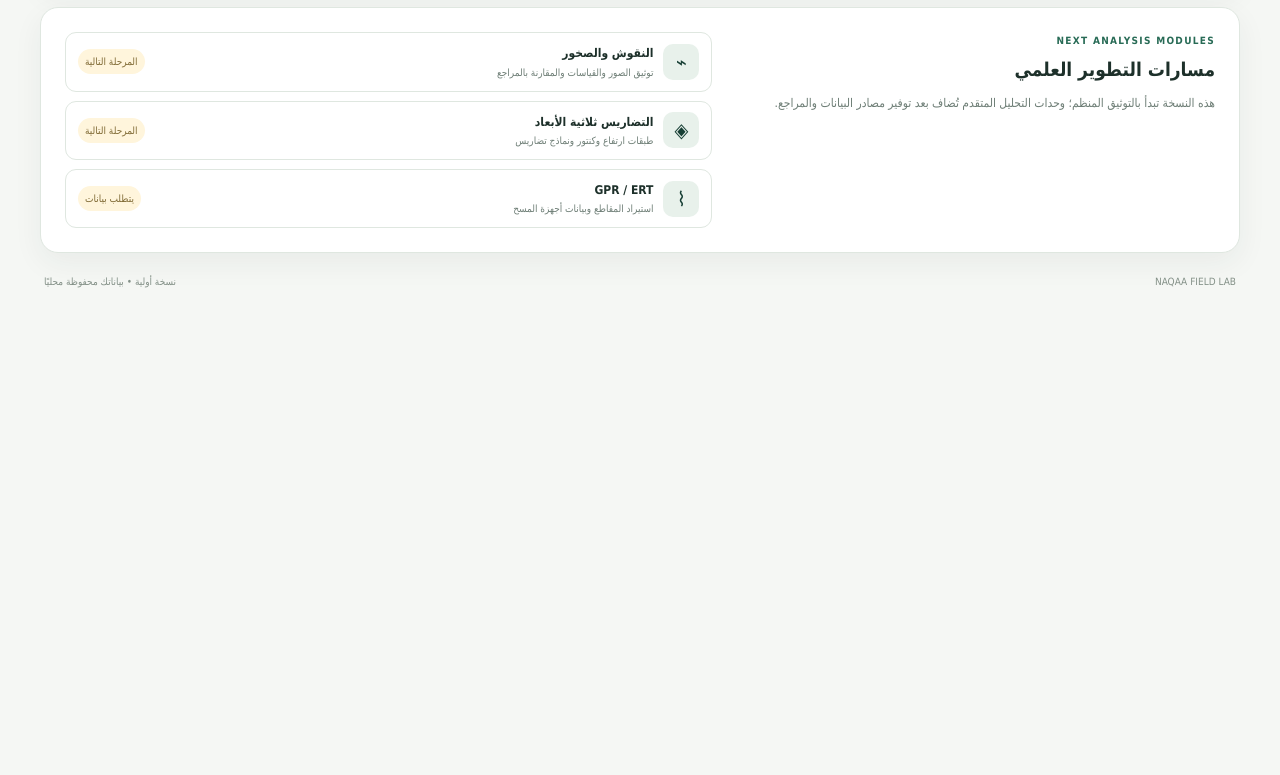
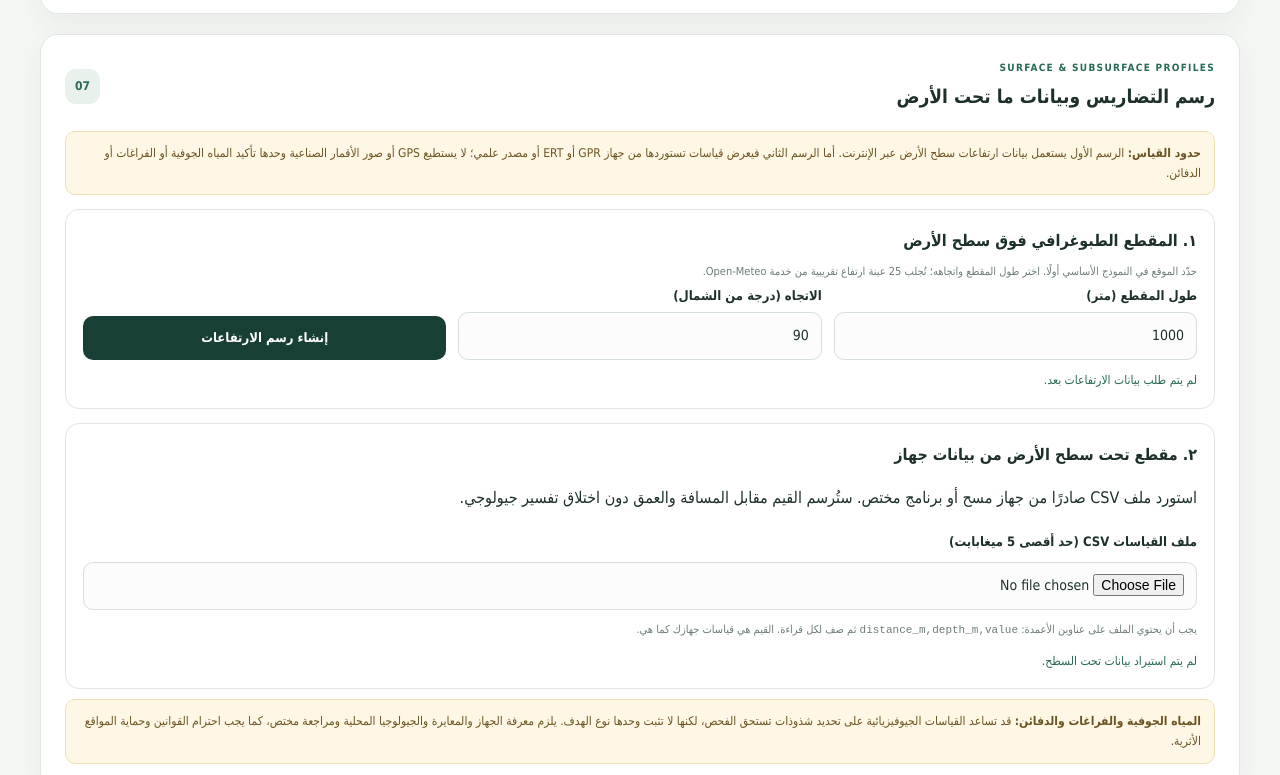
Before and after one commit to naqaaholding-create/Naqaa-HOLDING-, a website: page field-lab/index.html in a window 1280 px wide. Shown: the part 1930-2705 px from the top of the page. Before the commit the page ends 2266 px from the top, so only its background shows below. Drawn offline with nearby package versions, Linux system fonts and the light colour scheme.

Commit message:
Integrate surface terrain and measured subsurface profiles

```diff
--- a/field-lab/index.html
+++ b/field-lab/index.html
@@ -11,7 +11,7 @@
   <link rel="stylesheet" href="subscriptions.css">
   <link rel="stylesheet" href="sharing.css">
   <link rel="stylesheet" href="wallet.css">
-  <link rel="stylesheet" href="research-analysis.css">
+  <link rel="stylesheet" href="research-analysis.css">\n  <link rel="stylesheet" href="terrain-profile.css">
   <link rel="stylesheet" href="https://unpkg.com/leaflet@1.9.4/dist/leaflet.css" crossorigin="">
 </head>
 <body>
@@ -265,6 +265,43 @@
       </form>
     </section>
 
+        <section class="panel terrain-profile-panel" id="terrain-profile">
+      <div class="section-heading">
+        <div><p class="eyebrow">SURFACE & SUBSURFACE PROFILES</p><h2>رسم التضاريس وبيانات ما تحت الأرض</h2></div>
+        <span class="step">07</span>
+      </div>
+      <div class="terrain-note"><strong>حدود القياس:</strong> الرسم الأول يستعمل بيانات ارتفاعات سطح الأرض عبر الإنترنت. أما الرسم الثاني فيعرض قياسات تستوردها من جهاز GPR أو ERT أو مصدر علمي؛ لا يستطيع GPS أو صور الأقمار الصناعية وحدها تأكيد المياه الجوفية أو الفراغات أو الدفائن.</div>
+      <section class="terrain-subsection">
+        <h3>١. المقطع الطبوغرافي فوق سطح الأرض</h3>
+        <p class="helper">حدّد الموقع في النموذج الأساسي أولًا. اختر طول المقطع واتجاهه؛ تُجلب 25 عينة ارتفاع تقريبية من خدمة Open-Meteo.</p>
+        <div class="terrain-controls">
+          <div><label for="terrain-distance">طول المقطع (متر)</label><input id="terrain-distance" type="number" min="100" max="5000" step="100" value="1000"></div>
+          <div><label for="terrain-bearing">الاتجاه (درجة من الشمال)</label><input id="terrain-bearing" type="number" min="0" max="359" step="1" value="90"></div>
+          <button id="terrain-generate" class="button button-primary" type="button">إنشاء رسم الارتفاعات</button>
+        </div>
+        <p id="terrain-status" class="terrain-status" role="status" aria-live="polite">لم يتم طلب بيانات الارتفاعات بعد.</p>
+        <div id="terrain-chart-wrap" class="terrain-chart-wrap" hidden>
+          <svg id="terrain-chart" class="terrain-chart" viewBox="0 0 760 300" role="img" aria-label="رسم ارتفاع التضاريس على طول المقطع"></svg>
+          <p id="terrain-stats" class="terrain-stats"></p>
+          <div class="terrain-actions"><button id="terrain-download" class="button button-secondary" type="button" disabled>تنزيل بيانات المقطع JSON</button></div>
+          <p class="helper">المصدر: Open-Meteo Elevation API. الدقة تتأثر بدقة نموذج الارتفاعات المتاح، وقد لا تمثل التفاصيل الصغيرة على الأرض.</p>
+        </div>
+      </section>
+      <section class="terrain-subsection">
+        <h3>٢. مقطع تحت سطح الأرض من بيانات جهاز</h3>
+        <p>استورد ملف CSV صادرًا من جهاز مسح أو برنامج مختص. ستُرسم القيم مقابل المسافة والعمق دون اختلاق تفسير جيولوجي.</p>
+        <label for="underground-file">ملف القياسات CSV (حد أقصى 5 ميغابايت)</label>
+        <input id="underground-file" class="terrain-file" type="file" accept=".csv,text/csv">
+        <p class="terrain-csv-example">يجب أن يحتوي الملف على عناوين الأعمدة: <code>distance_m,depth_m,value</code> ثم صف لكل قراءة. القيم هي قياسات جهازك كما هي.</p>
+        <p id="underground-status" class="terrain-status" role="status" aria-live="polite">لم يتم استيراد بيانات تحت السطح.</p>
+        <div id="underground-chart-wrap" class="terrain-chart-wrap" hidden>
+          <svg id="underground-chart" class="terrain-chart terrain-underground-chart" viewBox="0 0 760 330" role="img" aria-label="عرض لوني لبيانات القياس المستوردة حسب المسافة والعمق"></svg>
+          <p id="underground-stats" class="terrain-stats"></p>
+          <div class="terrain-actions"><button id="underground-download" class="button button-secondary" type="button" disabled>تنزيل بيانات المسح JSON</button></div>
+        </div>
+      </section>
+      <div class="terrain-note"><strong>المياه الجوفية والفراغات والدفائن:</strong> قد تساعد القياسات الجيوفيزيائية على تحديد شذوذات تستحق الفحص، لكنها لا تثبت وحدها نوع الهدف. يلزم معرفة الجهاز والمعايرة والجيولوجيا المحلية ومراجعة مختص، كما يجب احترام القوانين وحماية المواقع الأثرية.</div>
+    </section>
     <section class="panel roadmap">
       <div><p class="eyebrow">NEXT ANALYSIS MODULES</p><h2>مسارات التطوير العلمي</h2><p>هذه النسخة تبدأ بالتوثيق المنظم؛ وحدات التحليل المتقدم تُضاف بعد توفير مصادر البيانات والمراجع.</p></div>
       <div class="module-list">
@@ -285,6 +322,6 @@
   <script src="sharing.js"></script>
   <script src="app.js"></script>
   <script src="wallet.js"></script>
-  <script src="research-analysis.js"></script>
+  <script src="research-analysis.js"></script>\n  <script src="terrain-profile.js"></script>
 </body>
 </html>
```
